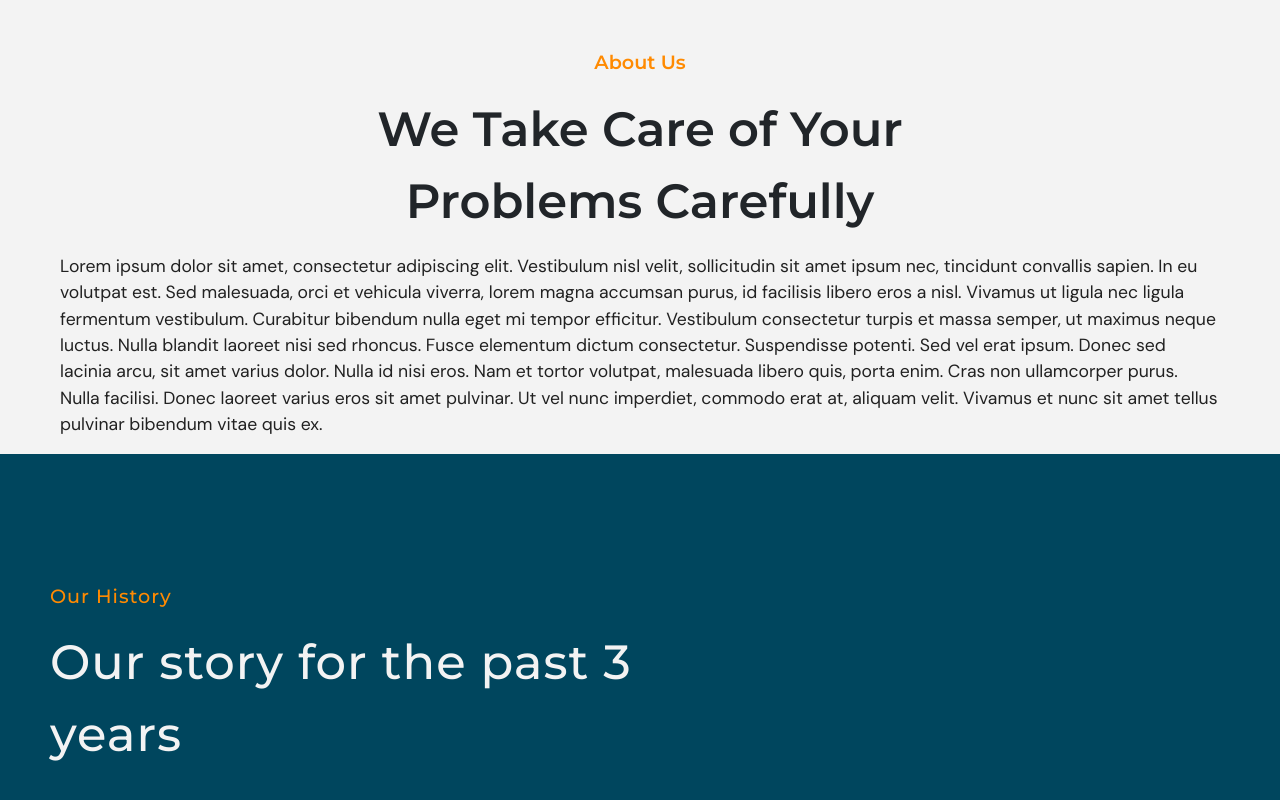
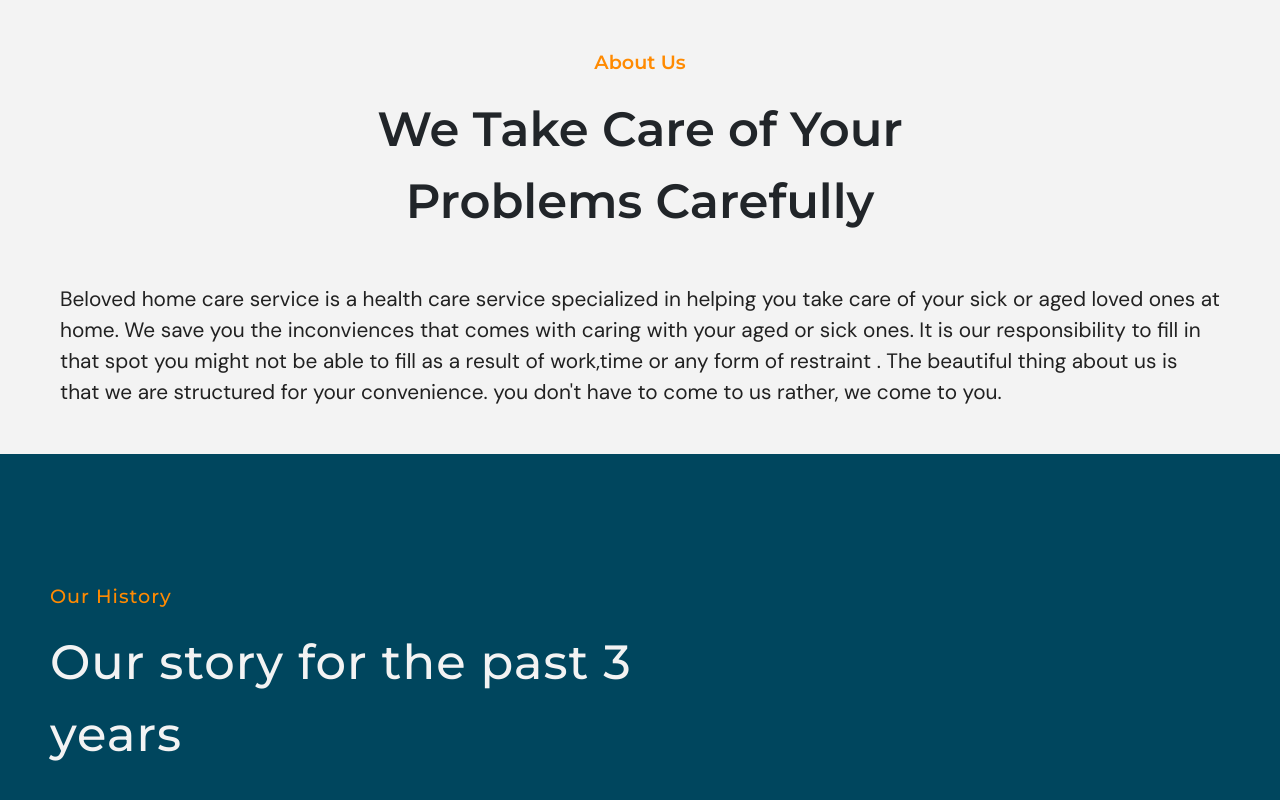
Before and after one commit to DavidWaza/beloved-healthcare, a Next.js app: page /about in a window 1280 px wide. Shown: the part 740-1540 px from the top of the page. Built offline with nearby package versions, Linux system fonts and the light colour scheme.

Commit message:
changed primary button color

```diff
--- a/pages/about.js
+++ b/pages/about.js
@@ -1,11 +1,11 @@
 import React from "react";
 import abtStyles from "../styles/About.module.css";
-import Head from 'next/head'
+import Head from "next/head";
 
 const About = () => {
   return (
     <>
-    <Head>
+      <Head>
         <title>BHC | about</title>
         <meta
           name="description"
@@ -25,20 +25,14 @@ const About = () => {
             We Take Care of Your <br /> Problems Carefully
           </p>
           <p>
-            Lorem ipsum dolor sit amet, consectetur adipiscing elit. Vestibulum
-            nisl velit, sollicitudin sit amet ipsum nec, tincidunt convallis
-            sapien. In eu volutpat est. Sed malesuada, orci et vehicula viverra,
-            lorem magna accumsan purus, id facilisis libero eros a nisl. Vivamus
-            ut ligula nec ligula fermentum vestibulum. Curabitur bibendum nulla
-            eget mi tempor efficitur. Vestibulum consectetur turpis et massa
-            semper, ut maximus neque luctus. Nulla blandit laoreet nisi sed
-            rhoncus. Fusce elementum dictum consectetur. Suspendisse potenti.
-            Sed vel erat ipsum. Donec sed lacinia arcu, sit amet varius dolor.
-            Nulla id nisi eros. Nam et tortor volutpat, malesuada libero quis,
-            porta enim. Cras non ullamcorper purus. Nulla facilisi. Donec
-            laoreet varius eros sit amet pulvinar. Ut vel nunc imperdiet,
-            commodo erat at, aliquam velit. Vivamus et nunc sit amet tellus
-            pulvinar bibendum vitae quis ex.
+            Beloved home care service is a health care service specialized in
+            helping you take care of your sick or aged loved ones at home. We
+            save you the inconviences that comes with caring with your aged or
+            sick ones. It is our responsibility to fill in that spot you might
+            not be able to fill as a result of work,time or any form of
+            restraint . The beautiful thing about us is that we are structured
+            for your convenience. you don&apos;t have to come to us rather, we come
+            to you.
           </p>
         </div>
       </div>
--- a/styles/About.module.css
+++ b/styles/About.module.css
@@ -50,12 +50,12 @@
 }
 
 .title>p:nth-child(3) {
-    font-size: 1.1em;
+    font-size: 1.3em;
     font-family: "DM Sans", sans-serif;
     display: flex;
     justify-content: center;
     color: #212121;
-    padding: 0px 60px;
+    padding: 30px 60px;
 }
 
 .whyUs {
--- a/styles/Home.module.css
+++ b/styles/Home.module.css
@@ -35,7 +35,7 @@
 }
 
 .listParags>p:nth-child(1) {
-  color: #0094a7;
+  color: #34beb9;
   font-family: 'DM Sans', sans-serif;
 }
 
@@ -216,7 +216,7 @@
 
 /* BUTTON */
 .button {
-  background-color: #0094a7;
+  background: linear-gradient(-135deg,#34beb9,#1a7673) #1a7673 no-repeat;
   padding: 15px 30px;
   margin-bottom: 30px;
   border: none;
```
